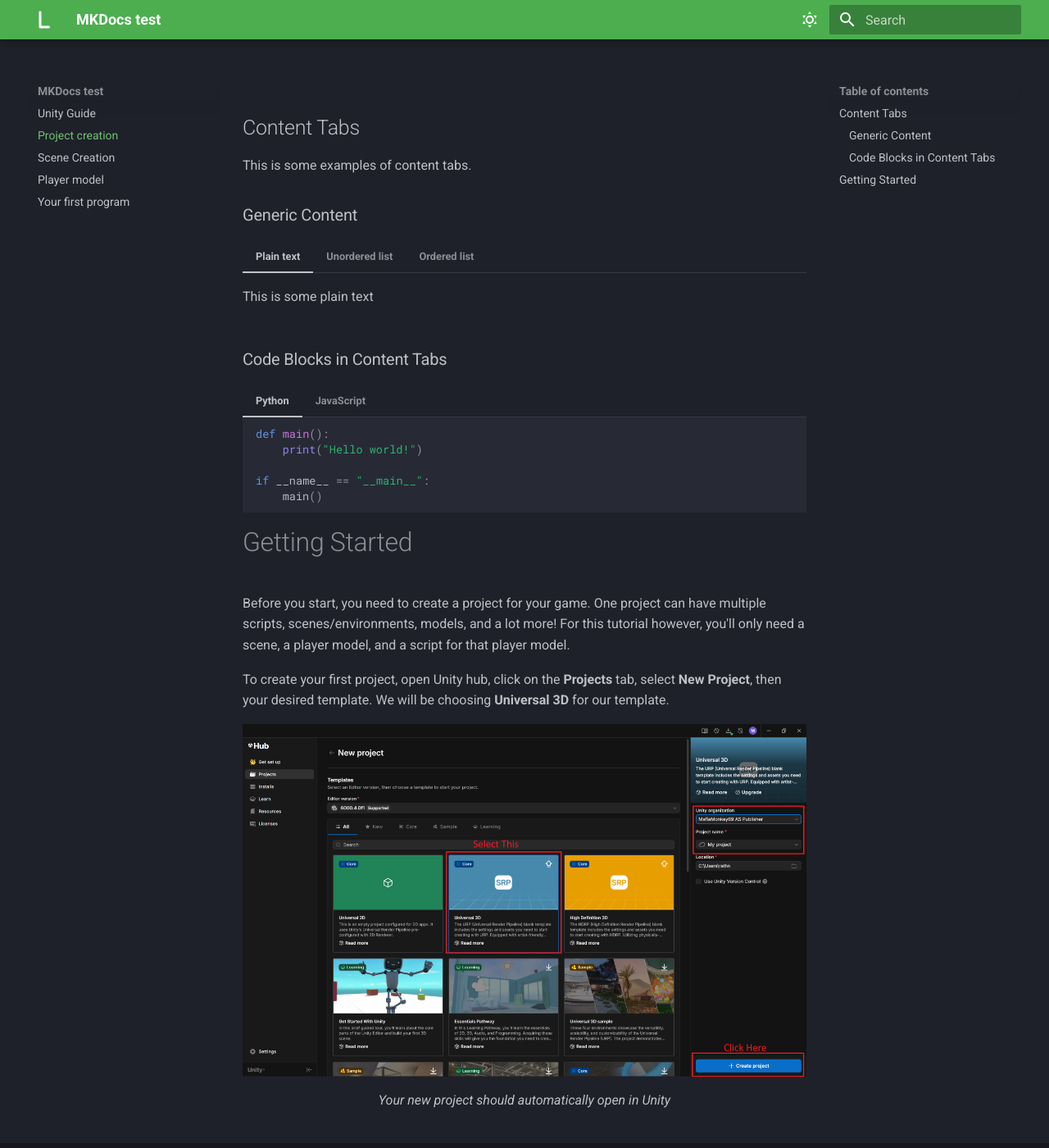
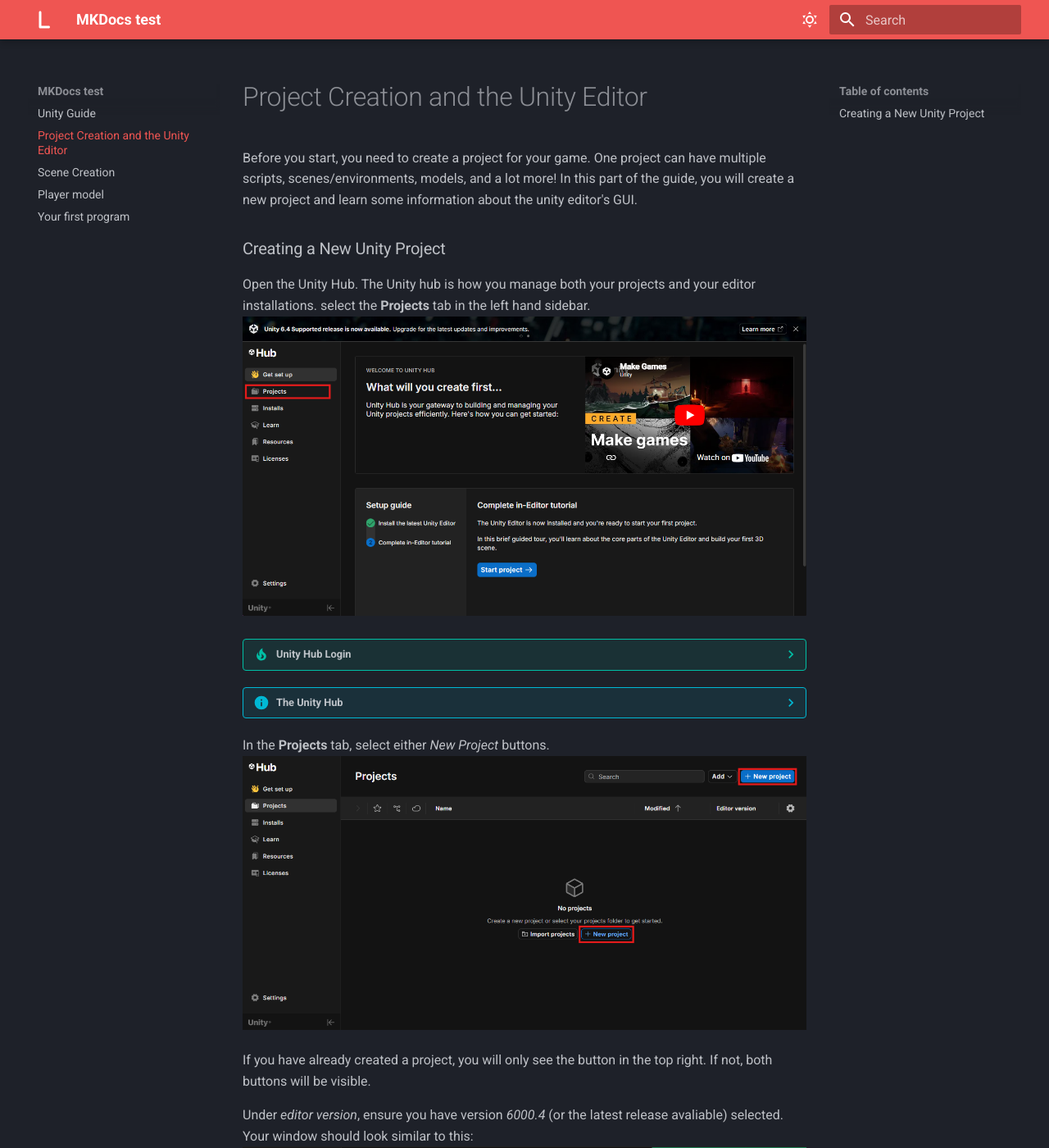
Before and after one commit to Lyra-is-confused/material-for-MKDocs-testing, an MkDocs documentation site: the page built from docs/Project-creation.md, in a window 1280 px wide and 1400 px high. Shown: the whole window at 82% size. Built offline with MkDocs 1.6.1 and Material for MkDocs 9.7.7, drawn with Linux system fonts in a browser that asks for light colours; some of the changed text lies outside the part shown.

Commit message:
expand Project-Creation.md

````diff
--- a/docs/Project-creation.md
+++ b/docs/Project-creation.md
@@ -1,54 +1,31 @@
-## Content Tabs
+# Project Creation and the Unity Editor
+Before you start, you need to create a project for your game. One project can have multiple scripts, scenes/environments, models, and a lot more! In this part of the guide, you will create a new project and learn some information about the unity editor's GUI.
 
-This is some examples of content tabs.
+### Creating a New Unity Project
+Open the Unity Hub. The Unity hub is how you manage both your projects and your editor installations. select the **Projects** tab in the left hand sidebar.
+  ![Project Creation](HubMenu.png)
 
-### Generic Content
+??? tip "Unity Hub Login"
 
-=== "Plain text"
+    If this is the first time you have launched the unity editor, it will ask you to log in first. This allows you to use collected asset store items, as well as using Unity version control (even though git is a better option). Log in using your preferred method, and then Unity Hub will begin installing the latest stable version of unity (v6000.4 as of this guide). Continue on after the installation has finished.
 
-    This is some plain text
+??? info "The Unity Hub"
 
-=== "Unordered list"
+    The Unity hub is a manager for your different unity projects and different installations of the unity editor. for this guide, you don't need to install a different version of the editor, so you can safely ignore alternate editors.
 
-    * First item
-    * Second item
-    * Third item
 
-=== "Ordered list"
+In the **Projects** tab, select either *New Project* buttons.
+![New Project](CreateProject.png)
 
-    1. First item
-    2. Second item
-    3. Third item
+If you have already created a project, you will only see the button in the top right. If not, both buttons will be visible.
 
-### Code Blocks in Content Tabs
 
-=== "Python"
+Under *editor version*, ensure you have version *6000.4* (or the latest release avaliable) selected. Your window should look similar to this:
+![Select All](maybeNeedMoveAll.png)
+Make sure to select the *All* tab, as it may automatically set you to the *Learning* tab.
 
-    ```py
-    def main():
-        print("Hello world!")
 
-    if __name__ == "__main__":
-        main()
-    ```
+Next, select **New Project**, then select the **Universal 3D** template.
+![Selections and fields](SelectionsAndFields.png)
 
-=== "JavaScript"
-
-    ```js
-    function main() {
-        console.log("Hello world!");
-    }
-
-    main();
-    ```
-
-# Getting Started
-Before you start, you need to create a project for your game. One project can have multiple scripts, scenes/environments, models, and a lot more! For this tutorial however, you'll only need a scene, a player model, and a script for that player model.
-
-To create your first project, open Unity hub, click on the **Projects** tab, select **New Project**, then your desired template. We will be choosing **Universal 3D** for our template.
-
-<figure markdown="span">
-  ![Project Creation](test.png){ width="700" height="700" }
-
-<figcaption>Your new project should automatically open in Unity</figcaption>
-</figure>
+we will use 3D for this tutorial, and will not need the help of Unity's advanced rendering capabilities, so make sure to Select *Universal*, and not *High Definition*.
--- a/mkdocs.yml
+++ b/mkdocs.yml
@@ -20,7 +20,7 @@ theme:
       toggle:
         icon: material/weather-sunny
         name: Dark mode
-      primary: green
+      primary: red
       accent: deep purple
 
       #(weirdo) Light Mode
@@ -28,7 +28,7 @@ theme:
       toggle:
         icon: material/weather-night
         name: Light mode
-      primary: blue
+      primary: red
       accent: deep orange
 
 markdown_extensions:
````
Also changed, not shown: docs/index.md (+2 -2 lines), docs/CreateFloorPlane.png (added), docs/CreateProject.png (added), docs/FirstTimeEditor.png (added), docs/HubMenu.png (added), docs/SelectionsAndFields.png (added), docs/maybeNeedMoveAll.png (added).
